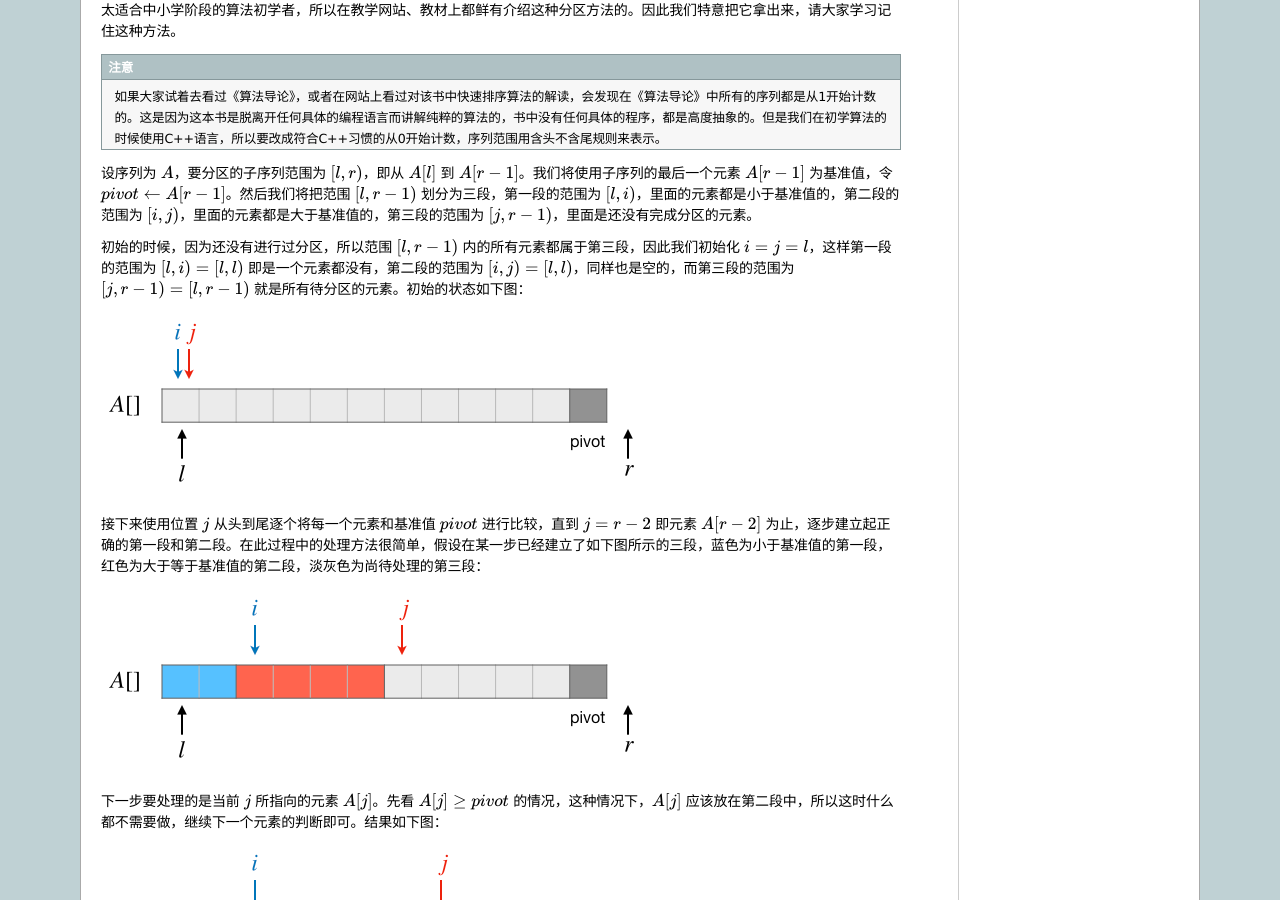
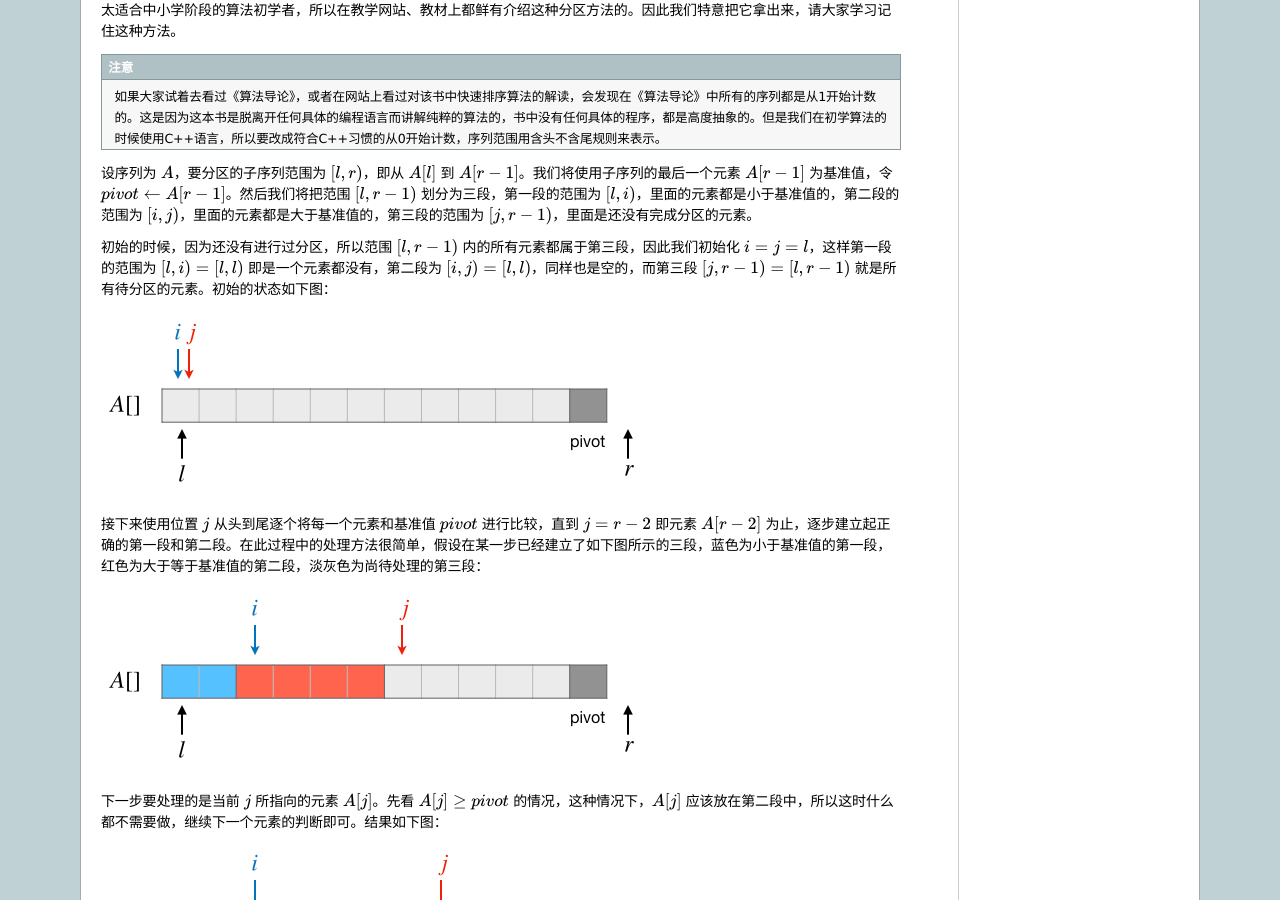
Before and after one commit to majorli/algo_guide, a Sphinx documentation site: the page built from source/ch02/sec05/254_quick_sort.rst, in a window 1280 px wide and 900 px high, scrolled down 690 px. Built offline with Sphinx 7.4.7, drawn with Linux system fonts in a browser that asks for light colours; formulas are drawn with MathJax 3.

Commit message:
20200323_1526_bug_fix

```diff
--- a/source/ch02/sec05/253_merge_sort.rst
+++ b/source/ch02/sec05/253_merge_sort.rst
@@ -32,7 +32,7 @@
 
 二分序列很简单，只要算出中间位置就可以了。问题是用什么方法对前后两个子序列分别排序呢？如果用插入排序，那么前后两次的排序时间都是 :math:`O(n^2)`，整个归并排序的时间复杂度也被限制在了 :math:`O(n^2)` 了，这样做毫无意义。所以不能简单地利用其他排序方法来做这件事情，这里我们要借助递归的思路。基本的思想就是把原序列分成前后两半，分别对它们进行同样方法的排序。即在对前一半进行排序的时候，仍然将其分为前后两半，分别进行同样的排序。对后一半的排序也一样，对第二次细分出来的四个子序列也一样。这就构成了一个递归的过程，只要这个过程总有一天可以有一种特殊情况使得其不需要再进一步二分递归下去，可以直接返回结果，那么这个递归就可行。
 
-幸运的是，我们知道如果一个子序列已经被细分到只剩一个元素了，那么单个元素天生有序，它就不需要再进一步递归地去排序了，我们直接不去处理它就可以了。这个就是上述递归的二分归并排序的终止条件。现在我们就可以写出归并排序的算法结构了，:math:`A` 为要排序的序列，:math:`l,r` 分别为序列中要排序部分的左右端点位置，按照含头不含尾的原则，表示要对范围 :math:`[l, r)` 区间内的元素 :math:`A[l],\dots,A[r-1` 进行排序：
+幸运的是，我们知道如果一个子序列已经被细分到只剩一个元素了，那么单个元素天生有序，它就不需要再进一步递归地去排序了，我们直接不去处理它就可以了。这个就是上述递归的二分归并排序的终止条件。现在我们就可以写出归并排序的算法结构了，:math:`A` 为要排序的序列，:math:`l,r` 分别为序列中要排序部分的左右端点位置，按照含头不含尾的原则，表示要对范围 :math:`[l, r)` 区间内的元素 :math:`A[l],\dots,A[r-1]` 进行排序：
 
 .. admonition:: 归并排序算法
 
--- a/source/ch02/sec05/254_quick_sort.rst
+++ b/source/ch02/sec05/254_quick_sort.rst
@@ -26,7 +26,7 @@
 
 设序列为 :math:`A`，要分区的子序列范围为 :math:`[l, r)`，即从 :math:`A[l]` 到 :math:`A[r-1]`。我们将使用子序列的最后一个元素 :math:`A[r-1]` 为基准值，令 :math:`pivot\leftarrow A[r-1]`。然后我们将把范围 :math:`[l, r-1)` 划分为三段，第一段的范围为 :math:`[l, i)`，里面的元素都是小于基准值的，第二段的范围为 :math:`[i, j)`，里面的元素都是大于基准值的，第三段的范围为 :math:`[j, r-1)`，里面是还没有完成分区的元素。
 
-初始的时候，因为还没有进行过分区，所以范围 :math:`[l, r-1)` 内的所有元素都属于第三段，因此我们初始化 :math:`i=j=l`，这样第一段的范围为 :math:`[l, i)=[l, l)` 即是一个元素都没有，第二段的范围为 :math:`[i, j)=[l, l)`，同样也是空的，而第三段的范围为 :math:`[j, r-1)=[l, r-1)` 就是所有待分区的元素。初始的状态如下图：
+初始的时候，因为还没有进行过分区，所以范围 :math:`[l, r-1)` 内的所有元素都属于第三段，因此我们初始化 :math:`i=j=l`，这样第一段的范围为 :math:`[l, i)=[l, l)` 即是一个元素都没有，第二段为 :math:`[i, j)=[l, l)`，同样也是空的，而第三段 :math:`[j, r-1)=[l, r-1)` 就是所有待分区的元素。初始的状态如下图：
 
 .. image:: ../../images/254_qsort_1.png
 
```
